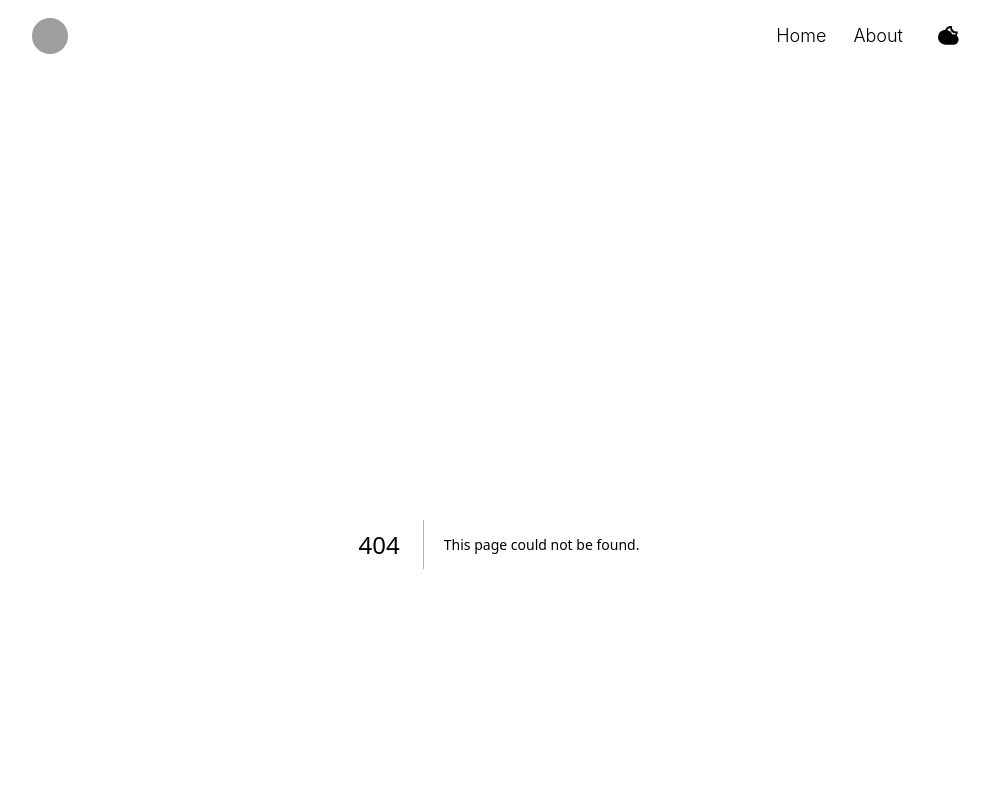
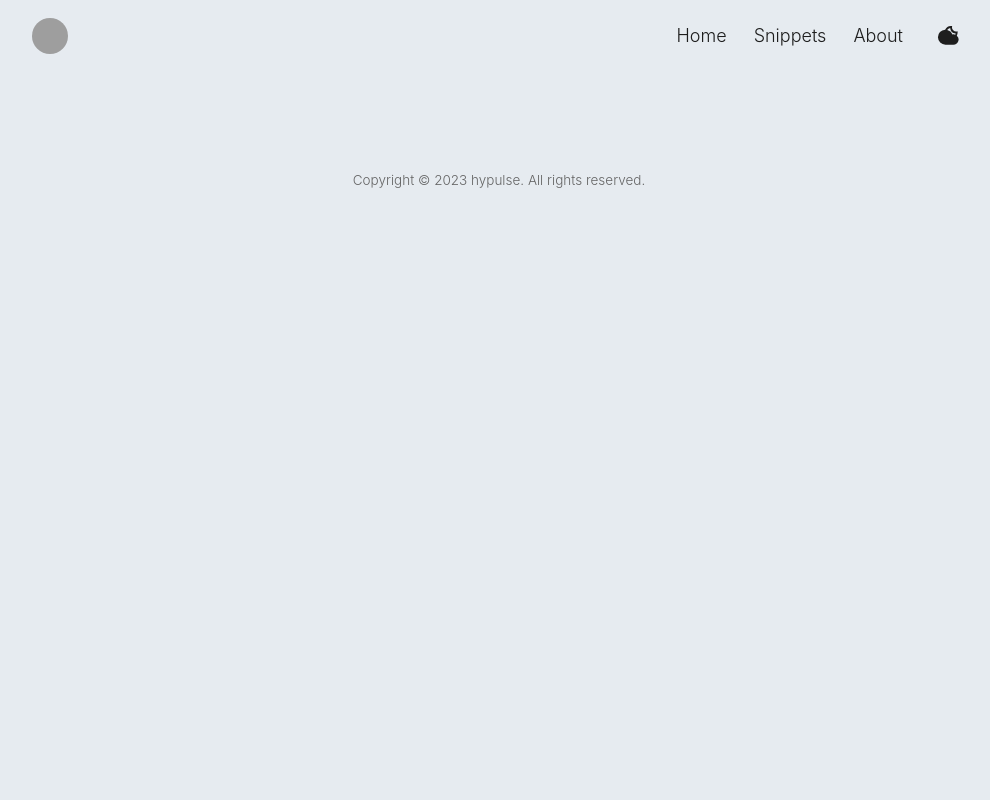
Before and after one commit to hypulse/devlog, a Next.js app: page /search in a window 1280 px wide. Before the commit this address had no page. Shown: the top 800 px of the page, without its empty margins (141-1131 px from the left). Built offline with nearby package versions, Linux system fonts and the light colour scheme; grey boxes are pictures that could not be loaded; a web font is replaced by a local one.

Commit message:
필요 페이지 추가

```diff
--- a/pages/_app.tsx
+++ b/pages/_app.tsx
@@ -34,6 +34,7 @@ const Header = () => {
         />
       </Link>
       <Link href="/">Home</Link>
+      <Link href="/snippets">Snippets</Link>
       <Link href="/about">About</Link>
       <ThemeToggler />
     </header>
--- /dev/null
+++ b/pages/search.tsx
@@ -0,0 +1,3 @@
+export default function Page() {
+  return null;
+}
--- /dev/null
+++ b/pages/snippets.tsx
@@ -0,0 +1,3 @@
+export default function Page() {
+  return null;
+}
```
